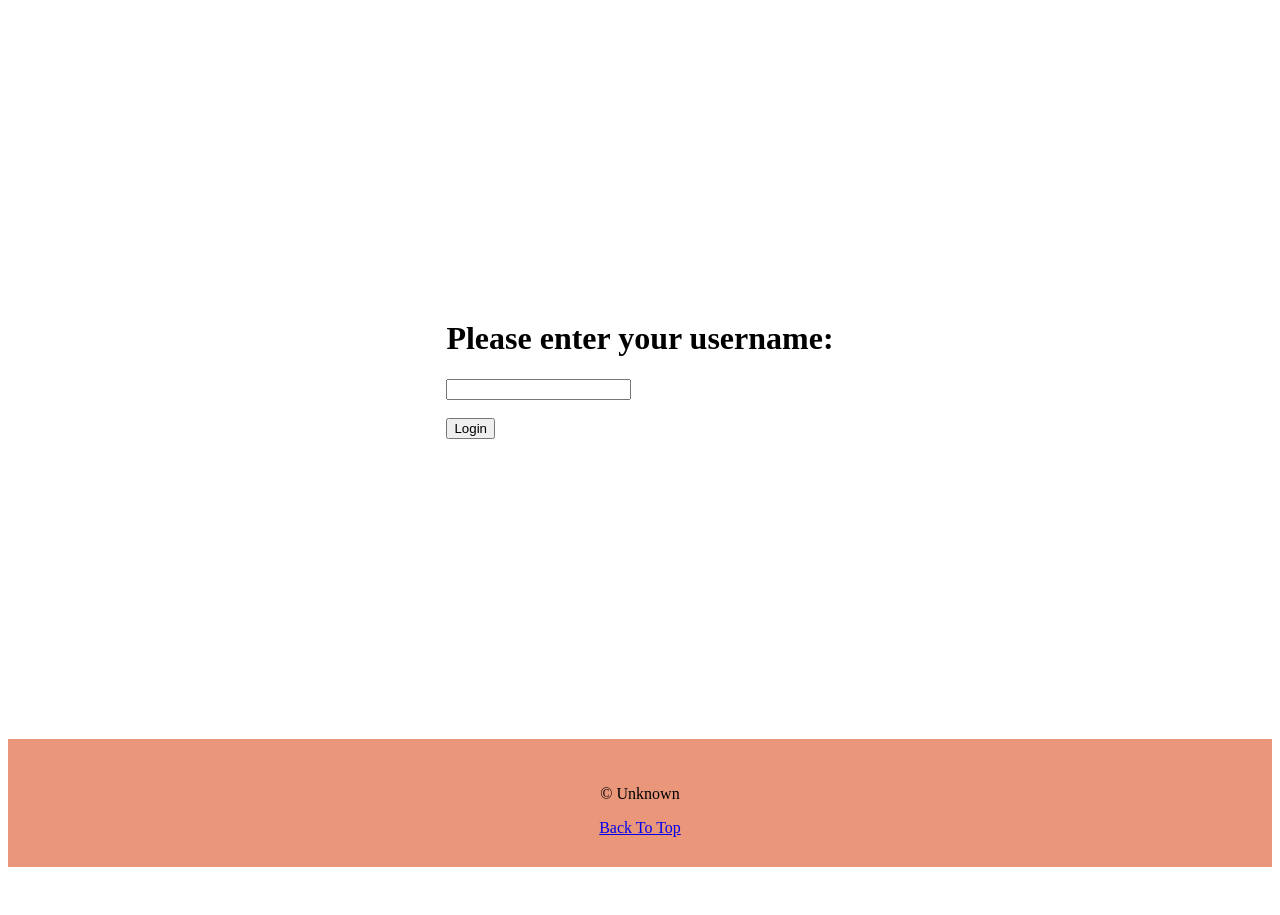
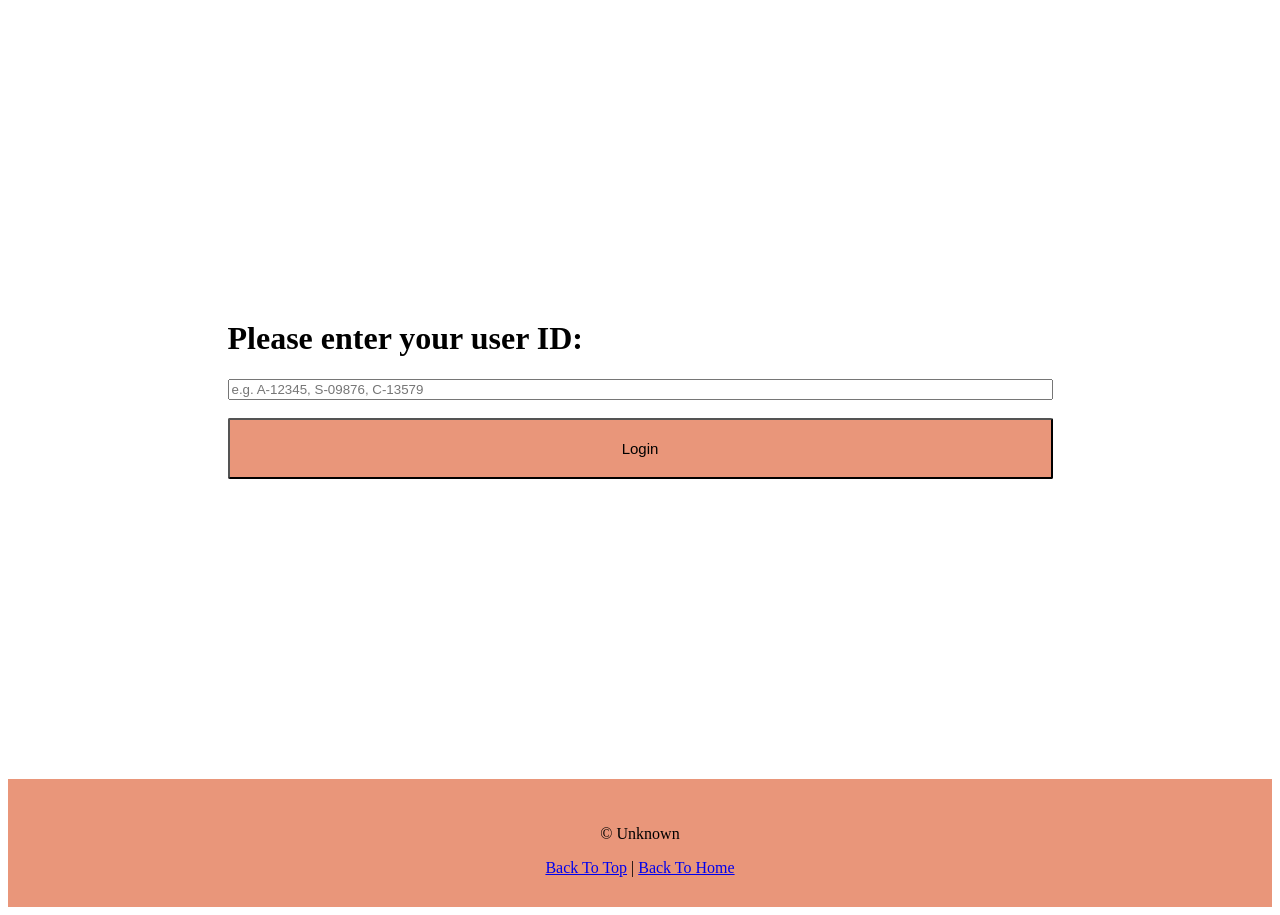
Before and after one commit to Shagoto20101195/Ogro, a PHP site: page /login.php in a window 1280 px wide. Shown: the part 253-1168 px from the top of the page. Before the commit the page ends 1120 px from the top, so only its background shows below. Run offline with PHP 8.4, Linux system fonts and the light colour scheme.

Commit message:
Onek kam kaj

```diff
--- a/login.php
+++ b/login.php
@@ -1,13 +1,43 @@
 <?php
+    session_start();
     require_once("dbconnection.php");
+
+    if($_SERVER['REQUEST_METHOD'] == "POST")
+    {
+        $a_id = $_POST['userid'];
+        if(str_starts_with($a_id, "A"))
+        {
+            $query = "select * from admin where a_id = '$a_id'";
+            $result = mysqli_query($connect, $query);
+
+            if(mysqli_num_rows($result) == 1)
+            {
+                $_SESSION['userid'] = mysqli_fetch_assoc($result);
+                header("Location: admin_homepage.php");
+                die;
+            }
+        }
+        elseif(str_starts_with($a_id, "C"))
+        {
+
+        }
+        elseif(str_starts_with($a_id, "S"))
+        {
+
+        }
+        else
+        {
+            echo("Invalid User!");
+        }
+    }
 ?>
 
 <!DOCTYPE html>
 <html>
     <head>
-    <meta name="viewport" content="width=device-width, initial-scale=1.0">
+        <meta name="viewport" content="width=device-width, initial-scale=1.0">
 
-    <link rel="stylesheet" href="style.css" type="text/css">
+        <link rel="stylesheet" href="style.css" type="text/css">
         <link rel="icon" href="images/Tom_evil_smile.jpg">
         <title>Orgo - Login</title>
     </head>
@@ -23,19 +53,23 @@
 
         <main>
             <div class="middle-section">
-                <form action="validate.php" method="post">
-                    <label for="username"><h1> Please enter your username:</h1></label>
-                    <input type="text" id="username" name="username">
-                    <br> <br>
-                    <input type="submit" value="Login">
-                </form>
+                <div>
+                    <form method="post">
+                        <label for="userid"><h1>Please enter your user ID:</h1></label>
+                        <input type="text" id="userid" name="userid" minlength="7" maxlength="7" size="100%" placeholder="e.g. A-12345, S-09876, C-13579" required>
+                        <br> <br>
+                        <input type="submit" class="login-button" value="Login">
+                    </form>
+                </div>
             </div>
         </main>
 
         <footer>
             <div class="bottom-section">
                 <p>&copy; Unknown</p>
-                <a href="#"> Back To Top</a>
+                <span><a href="#">Back To Top</a></span>
+                |
+                <span><a href="index.html">Back To Home</a></span>
             </div>
         </footer>
     </body>
--- a/style.css
+++ b/style.css
@@ -35,7 +35,19 @@
     padding: 30px;
 }
 
-.logins:hover{
+.login-button {
+    background-color: darksalmon;
+    border-radius: 2px;
+    color: black;
+    padding: 20px;
+    font-size: 15px;
+    text-align: center;
+    text-decoration: none;
+    cursor: pointer;
+    width: 100%;
+}
+
+.logins:hover, .login-button:hover{
     background-color: brown;
     color: white;
 }
```
Also changed, not shown: admin_homepage.php (added, +22 -0 lines), logout.php (added, +8 -0 lines).
